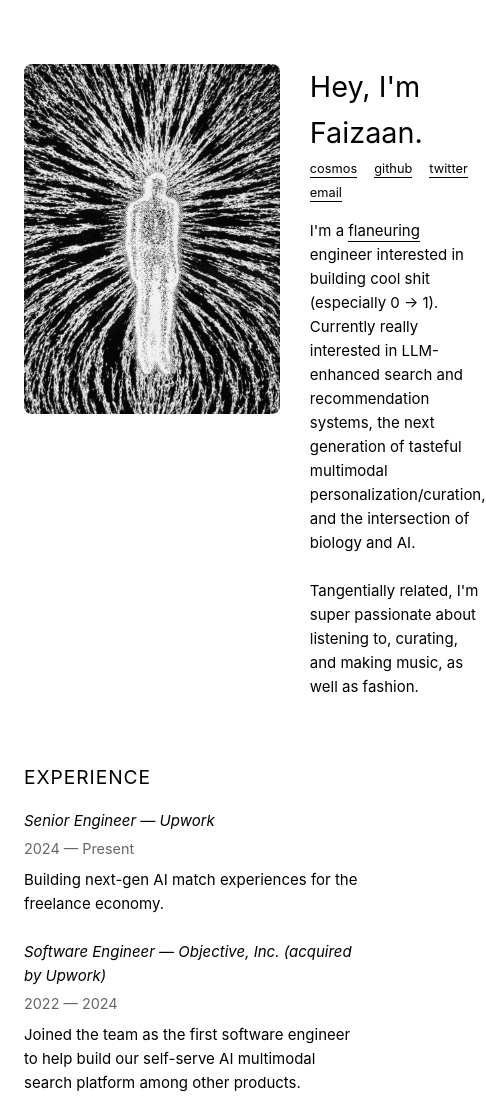
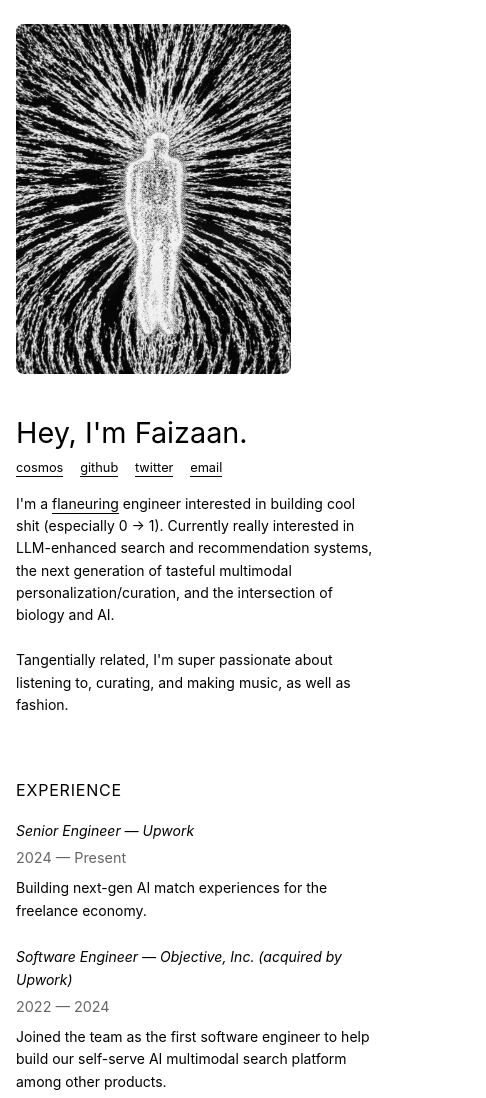
Before and after one commit to faizaanm/faizaan.fyi, a plain HTML site: page index.html in a window 390 px wide. Shown: the top 1098 px of the page, 486 px wide, since content can reach past the window. Drawn offline with Linux system fonts and the light colour scheme.

Commit message:
reformat

```diff
--- a/index.html
+++ b/index.html
@@ -105,6 +105,43 @@
             justify-content: center; /* Ensure vertical centering */
             min-height: 50px; /* Ensure minimum height for centering effect */
         }
+
+
+        /* Add these responsive styles to your existing CSS */
+        @media only screen and (max-width: 768px) {
+            body {
+                padding: 2rem 1rem;
+            }
+
+            .eye-header {
+                flex-direction: column;
+                align-items: flex-start;
+            }
+
+            .eye-image {
+                margin-bottom: 1rem;
+                margin-right: 0;
+            }
+
+            iframe {
+                height: 300px; /* Smaller height for Spotify embed on mobile */
+            }
+            }
+
+            @media only screen and (max-width: 480px) {
+            body {
+                font-size: 14px;
+                padding: 1.5rem 1rem;
+            }
+
+            h1 {
+                font-size: 1.5rem;
+            }
+
+            h2 {
+                font-size: 1rem;
+            }
+        }
     </style>
 </head>
 <body>
```
